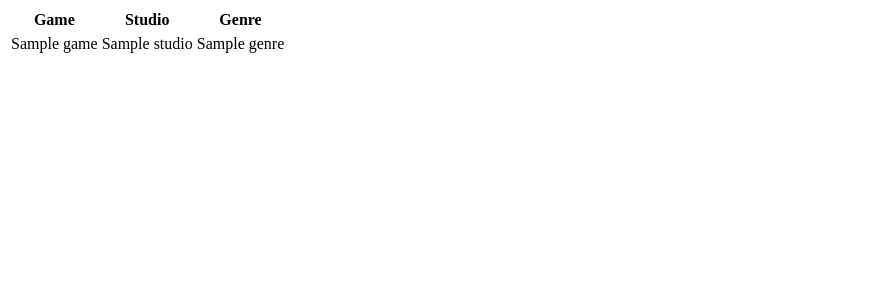
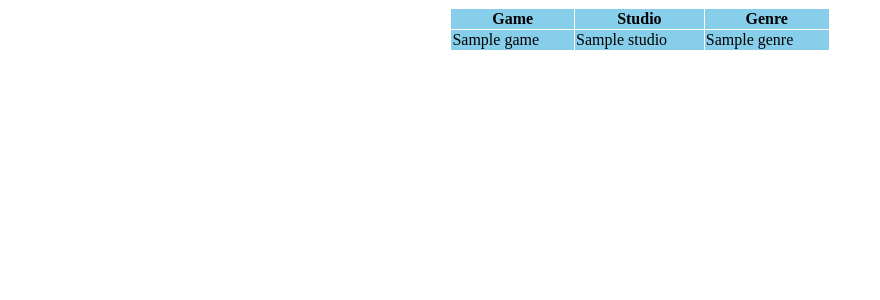
Before and after one commit to Rinaldini/EmDev, a PHP site: template view/view.tpl.php in a window 1280 px wide. Shown: the top 300 px of the page, without its empty margins (0-880 px from the left). Run offline with PHP 8.4, Linux system fonts and the light colour scheme; the template is opened without the code that fills it: most values are stand-ins (such as "Sample title", 1, 10 or a date in 2020).

Commit message:
Минимальная стилизация / minimal styling

```diff
--- a/controller/Controller.php
+++ b/controller/Controller.php
@@ -5,13 +5,17 @@
 	 */
 	class Controller {
 
+		public $model;
+		public $view;
+		protected $data = array();
+
 		public function __construct() {
 			$this->model = new Model();
 			$this->view = new View();
 		}
 
 		public function index() {
-			$this->data = $this->model->setQuery("games");
+			$this->data = $this->model->setQuery();
 			$this->view->render($this->data);
 		}
 	}
--- a/create_testdb.php
+++ b/create_testdb.php
@@ -44,12 +44,10 @@
         $dbh->exec("USE $db_name;");
 
         foreach ($studios as $studio) {
-        	echo "$studio <br>";
         	$dbh->exec("INSERT INTO studio(studio) VALUES('$studio');");
         }
 
         foreach ($genres as $genre) {
-        	echo "$genre <br>";
         	$dbh->exec("INSERT INTO genre(genre) VALUES('$genre');");
         }
 
@@ -61,8 +59,4 @@
     	die("DB ERROR: " . $e->getMessage());
     }
 
-    /*include("view/view.php");
-    $view = new View();
-    $view->render(" It's M-V-C");*/
-
 ?>
--- a/db.php
+++ b/db.php
@@ -1,9 +1,9 @@
 <?php
 
-class DB{
+class DB {
 	public static function connToDB() {
 		include("db_login.php");
-		$conn = new PDO("mysql:dbname=$db_name,dbhost=$db_host", $db_user, $db_pass);
+		$conn = new PDO("mysql:name=$db_name,host=$db_host", $db_user, $db_pass);
 		return $conn;
 	}
 }
--- /dev/null
+++ b/style.css
@@ -0,0 +1,18 @@
+table {
+    margin: auto;
+    border: none;
+    width: 30%;
+    border-collapse: collapse;
+}
+
+tr {
+	background-color: skyblue;
+}
+
+td, th {
+   border: 1px solid white;
+}
+
+.row:hover {
+	background-color: white;
+}
--- a/view/view.tpl.php
+++ b/view/view.tpl.php
@@ -3,6 +3,7 @@
 <head>
 	<meta charset="UTF-8">
 	<meta name="viewport" content="width=device-width, initial-scale=1.0">
+	<link rel="stylesheet" href="style.css">
 	<title>Document</title>
 </head>
 <body>
```
Also changed, not shown: index.php (+6 -6 lines), model/Model.php (+7 -6 lines).
